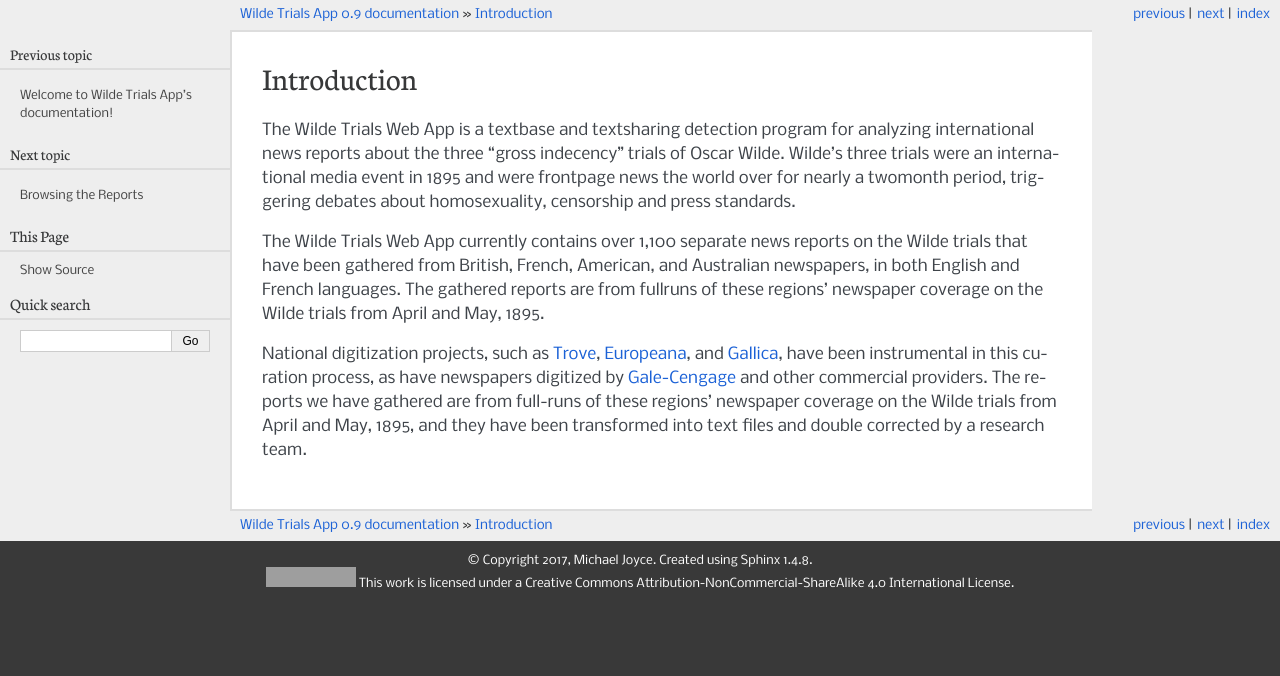
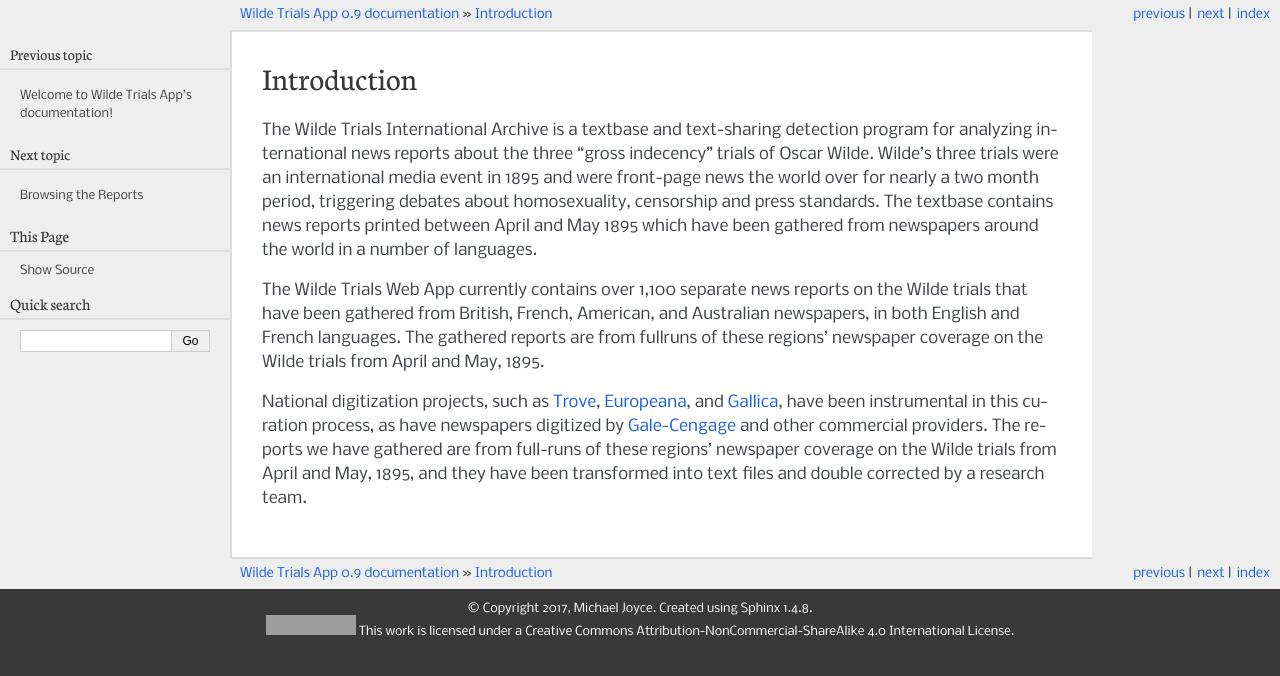
Before and after one commit to sfu-dhil/wilde-docs, a Sphinx documentation site: the page built from source/intro.rst, in a window 1280 px wide. Shown: the top 676 px of the page. Built offline with Sphinx 7.4.7, drawn with Linux system fonts in a browser that asks for light colours; grey boxes are pictures that could not be loaded.

Commit message:
Changed to new intro from google docs

```diff
--- a/source/intro.rst
+++ b/source/intro.rst
@@ -3,12 +3,7 @@
 Introduction
 ============
 
-The Wilde Trials Web App is a textbase and text­sharing
-detection program for analyzing international news reports about the
-three “gross indecency” trials of Oscar Wilde. Wilde’s three trials
-were an international media event in 1895 and were front­page news the
-world over for nearly a two­month period, triggering debates about
-homosexuality, censorship and press standards.
+The Wilde Trials International Archive is a textbase and text-­sharing detection program for analyzing international news reports about the three “gross indecency” trials of Oscar Wilde. Wilde’s three trials were an international media event in 1895 and were front­-page news the world over for nearly a two­ month period, triggering debates about homosexuality, censorship and press standards. The textbase contains news reports printed between April and May 1895 which have been gathered from newspapers around the world in a number of languages.
 
 The Wilde Trials Web App currently contains over 1,100 separate news
 reports on the Wilde trials that have been gathered from British,
```
